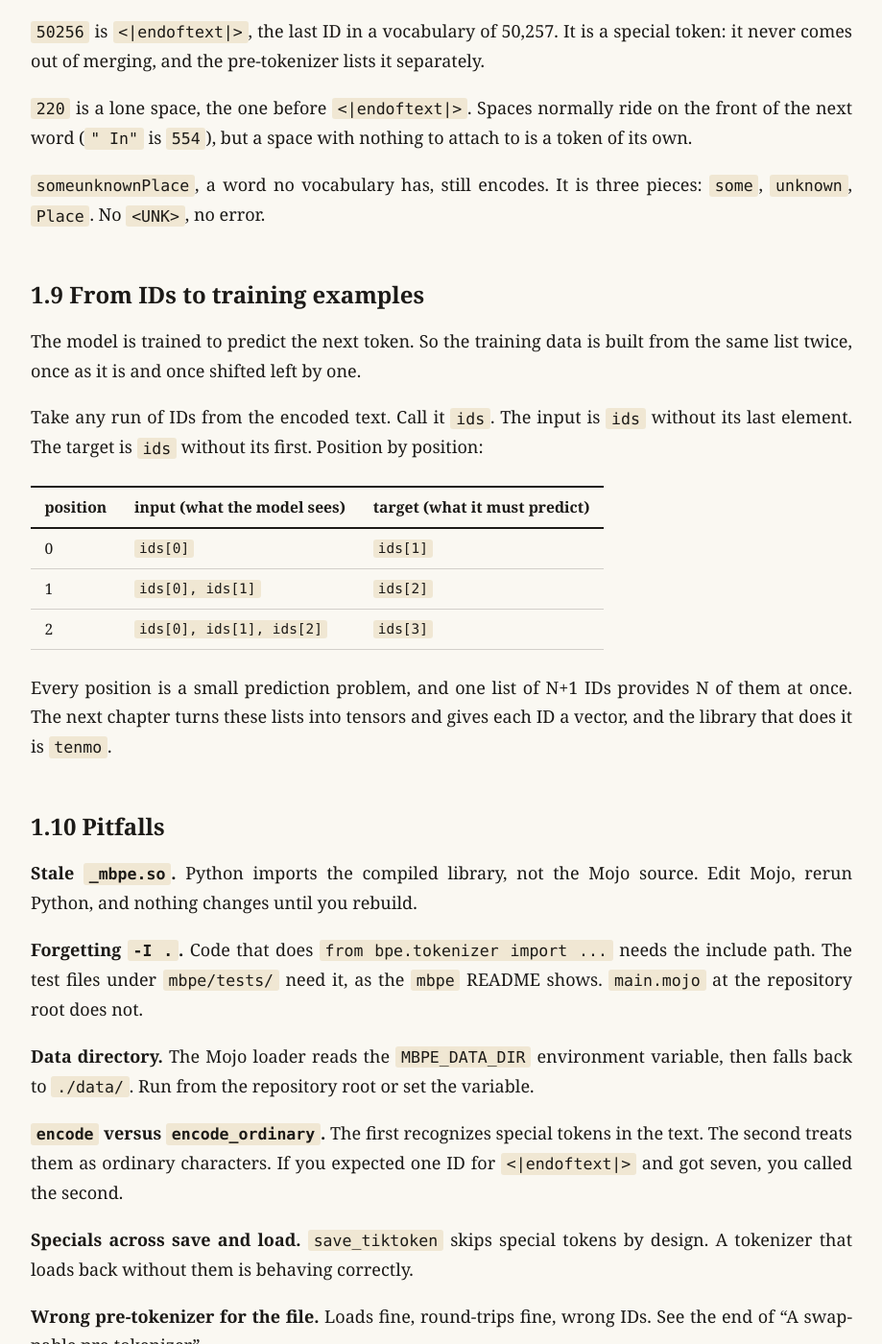
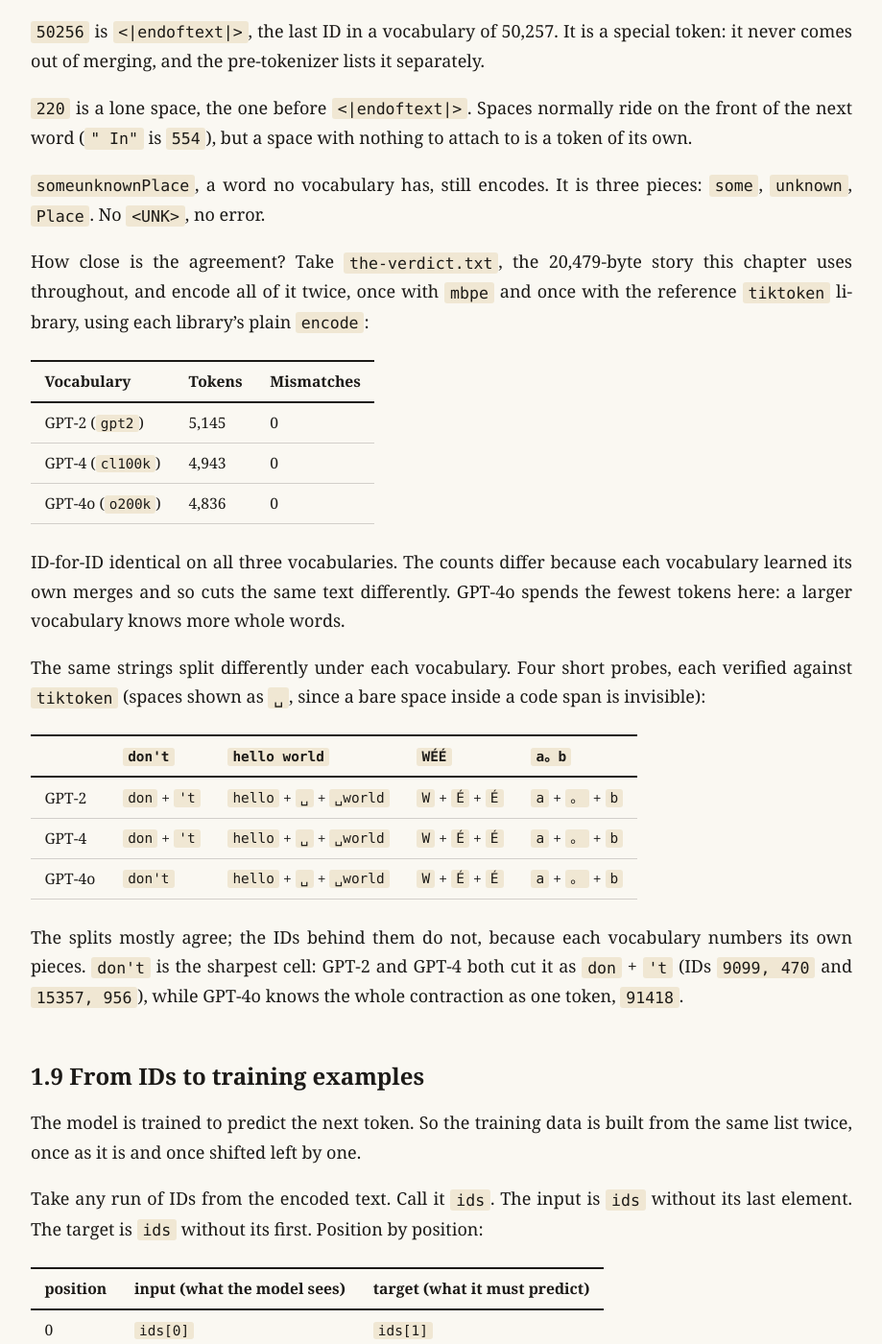
Before and after one commit to ratulb/tokens-to-transformers, a Jekyll site: the page built from _chapters/ch01.md, in a window 1280 px wide and 1400 px high, scrolled down 25162 px. Shown: the whole window at 96% size, without its empty margins (180-1099 px from the left). Built offline with Jekyll 4.4.1, drawn with Linux system fonts in a browser that asks for light colours.

Commit message:
Add mbpe/tiktoken deps; verify §1.8 numbers and split table by probe

```diff
--- a/_chapters/ch01.md
+++ b/_chapters/ch01.md
@@ -818,6 +818,26 @@ Three things to see in it.
 
 `someunknownPlace`, a word no vocabulary has, still encodes. It is three pieces: ``  some ``, `unknown`, `Place`. No `<UNK>`, no error.
 
+How close is the agreement? Take `the-verdict.txt`, the 20,479-byte story this chapter uses throughout, and encode all of it twice, once with `mbpe` and once with the reference `tiktoken` library, using each library's plain `encode`:
+
+| Vocabulary | Tokens | Mismatches |
+|---|---|---|
+| GPT-2 (`gpt2`) | 5,145 | 0 |
+| GPT-4 (`cl100k`) | 4,943 | 0 |
+| GPT-4o (`o200k`) | 4,836 | 0 |
+
+ID-for-ID identical on all three vocabularies. The counts differ because each vocabulary learned its own merges and so cuts the same text differently. GPT-4o spends the fewest tokens here: a larger vocabulary knows more whole words.
+
+The same strings split differently under each vocabulary. Four short probes, each verified against `tiktoken` (spaces shown as `␣`, since a bare space inside a code span is invisible):
+
+|  | `don't` | `hello  world` | `WÉÉ` | `a。b` |
+|---|---|---|---|---|
+| GPT-2 | `don` + `'t` | `hello` + `␣` + `␣world` | `W` + `É` + `É` | `a` + `。` + `b` |
+| GPT-4 | `don` + `'t` | `hello` + `␣` + `␣world` | `W` + `É` + `É` | `a` + `。` + `b` |
+| GPT-4o | `don't` | `hello` + `␣` + `␣world` | `W` + `É` + `É` | `a` + `。` + `b` |
+
+The splits mostly agree; the IDs behind them do not, because each vocabulary numbers its own pieces. `don't` is the sharpest cell: GPT-2 and GPT-4 both cut it as `don` + `'t` (IDs `9099, 470` and `15357, 956`), while GPT-4o knows the whole contraction as one token, `91418`.
+
 ## 1.9 From IDs to training examples
 
 The model is trained to predict the next token. So the training data is built from the same list twice, once as it is and once shifted left by one.
--- a/pixi.toml
+++ b/pixi.toml
@@ -4,8 +4,12 @@ channels = ["https://conda.modular.com/max", "conda-forge"]
 name = "tokens-to-transformers"
 platforms = ["linux-64"]
 version = "0.1.0"
+preview = ["pixi-build"]
 
 [tasks]
 
 [dependencies]
 mojo = "1.1.0.*"
+python = ">=3.14.6,<3.15"
+tiktoken = "==0.12.0"
+mbpe = { git = "https://github.com/ratulb/mbpe", rev = "ca06186383a9c9b47f3ca563b8038cffe51f0144" }
```
Also changed, not shown: 1 other file.
